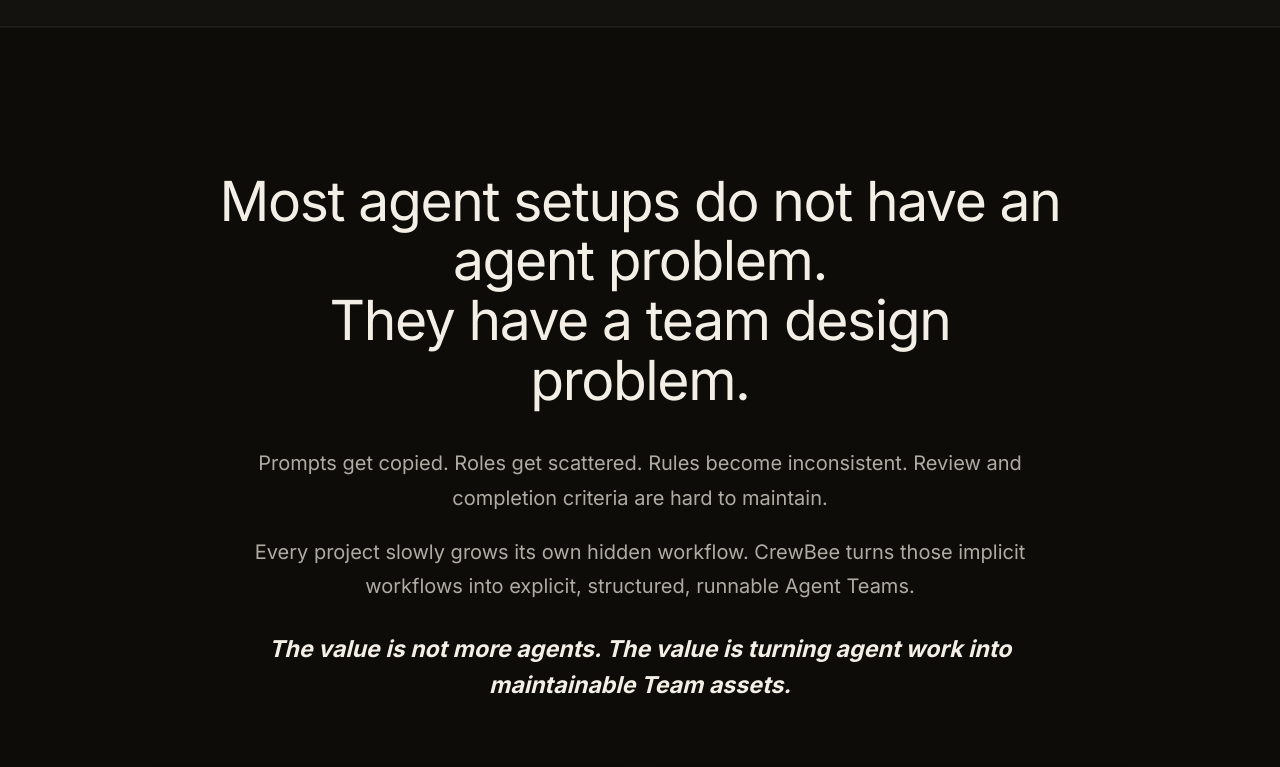
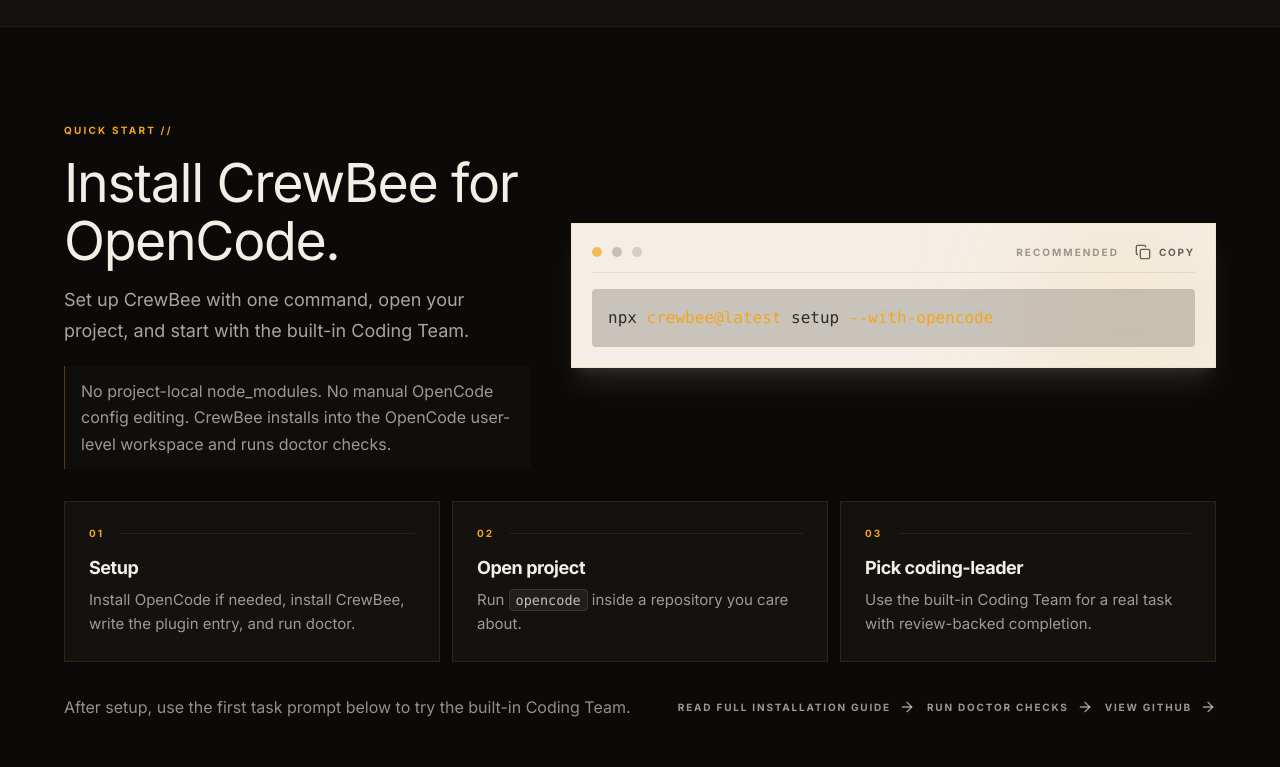
Before and after one commit to CrewBeeLab/crewbeelab.github.io, a React (Vite) app: page /en/ in a window 1280 px wide. Shown: the part 842-1609 px from the top of the page. Built offline with nearby package versions, Linux system fonts and the light colour scheme.

Commit message:
Add homepage installation section

```diff
--- a/src/App.tsx
+++ b/src/App.tsx
@@ -10,6 +10,7 @@ import {
   FirstTask,
   HeroSection,
   HowItWorks,
+  Installation,
   OpenCodeMvp,
   OpenSourceInspiration,
   ProjectContextRoadmap,
@@ -40,6 +41,7 @@ export default function App() {
           <HeroSection content={content} />
           <StatusBar content={content} />
         </div>
+        <Installation content={content} />
         <ProductRationale content={content} />
         <WhatWorksToday content={content} />
         <HowItWorks content={content} />
--- a/src/config/site.ts
+++ b/src/config/site.ts
@@ -1,6 +1,6 @@
 export const GITHUB_URL = 'https://github.com/CrewBeeLab/CrewBee';
 export const DISCUSSIONS_URL = `${GITHUB_URL}/discussions`;
-export const GET_STARTED_URL = '#first-task';
+export const GET_STARTED_URL = '#installation';
 export const DEMO_URL = '#first-task';
 export const SITE_URL = 'https://crewbeelab.github.io/';
 export const LANGUAGE_STORAGE_KEY = 'crewbee-language';
--- a/src/i18n/homepageContent.ts
+++ b/src/i18n/homepageContent.ts
@@ -10,7 +10,7 @@ export const homepageContent = {
       roadmap: 'Roadmap',
       docs: 'Docs',
       github: 'GitHub ↗',
-      quickStart: 'Quick Start',
+      quickStart: 'Install CLI',
       toggleTheme: 'Toggle dark mode',
       toggleMenu: 'Toggle navigation menu',
       switchLanguage: '中文',
@@ -30,6 +30,24 @@ export const homepageContent = {
       floating: ['Define Team', 'Pick Leader', 'Delegate / Review']
     },
     status: ['Team-first Definitions', 'Runtime Projection', 'Harness Adapter Layer', 'Context-isolated Delegation', 'Review-backed Coding Team', 'Portable Team Assets', 'First Adapter: OpenCode'],
+    installation: {
+      badge: 'QUICK START',
+      title: 'Install CrewBee for OpenCode.',
+      subtitle: 'Set up CrewBee with one command, open your project, and start with the built-in Coding Team.',
+      note: 'No project-local node_modules. No manual OpenCode config editing. CrewBee installs into the OpenCode user-level workspace and runs doctor checks.',
+      commandLabel: 'Recommended',
+      command: 'npx crewbee@latest setup --with-opencode',
+      copy: 'Copy',
+      copied: 'Copied',
+      copyFailed: 'Copy failed',
+      steps: [
+        { title: 'Setup', desc: 'Install OpenCode if needed, install CrewBee, write the plugin entry, and run doctor.' },
+        { title: 'Open project', desc: 'Run `opencode` inside a repository you care about.' },
+        { title: 'Pick coding-leader', desc: 'Use the built-in Coding Team for a real task with review-backed completion.' }
+      ],
+      links: ['Read full installation guide', 'Run doctor checks', 'View GitHub'],
+      afterSetup: 'After setup, use the first task prompt below to try the built-in Coding Team.'
+    },
     worksToday: {
       badge: 'What works today',
       title: 'Use a structured Coding Team in OpenCode today.',
@@ -191,7 +209,7 @@ export const homepageContent = {
       roadmap: 'Roadmap',
       docs: '文档',
       github: 'GitHub ↗',
-      quickStart: '快速开始',
+      quickStart: '安装 CLI',
       toggleTheme: '切换深色模式',
       toggleMenu: '切换导航菜单',
       switchLanguage: 'EN',
@@ -211,6 +229,24 @@ export const homepageContent = {
       floating: ['定义 Team', '选择 Leader', '委派 / Review']
     },
     status: ['Team-first 定义', 'Runtime Projection', '宿主适配层', '上下文隔离式委派', '带 review 的 Coding Team', '可迁移 Team 资产', '首个适配宿主：OpenCode'],
+    installation: {
+      badge: '快速开始',
+      title: '为 OpenCode 安装 CrewBee。',
+      subtitle: '一条命令完成配置，打开你的项目，从内置 Coding Team 开始试用。',
+      note: '不安装到业务项目 node_modules，不需要手动修改 OpenCode 配置。CrewBee 会安装到 OpenCode 用户级 workspace，并运行 doctor 检查。',
+      commandLabel: '推荐命令',
+      command: 'npx crewbee@latest setup --with-opencode',
+      copy: '复制',
+      copied: '已复制',
+      copyFailed: '复制失败',
+      steps: [
+        { title: '安装并检查', desc: '需要时安装 OpenCode，安装 CrewBee，写入 plugin entry，并运行 doctor。' },
+        { title: '打开项目', desc: '在你关心的代码仓库中运行 `opencode`。' },
+        { title: '选择 coding-leader', desc: '使用内置 Coding Team 执行一个带 review-backed completion 的真实任务。' }
+      ],
+      links: ['阅读完整安装指南', '运行 doctor 检查', '查看 GitHub'],
+      afterSetup: '安装完成后，可以使用下方第一个任务提示词试用内置 Coding Team。'
+    },
     worksToday: {
       badge: '当前能做什么',
       title: '今天就可以在 OpenCode 中使用结构化 Coding Team。',
--- /dev/null
+++ b/src/sections/Installation.tsx
@@ -0,0 +1,108 @@
+import { useEffect, useState } from 'react';
+import { ArrowRight, Copy } from 'lucide-react';
+import { GITHUB_URL } from '../config/site';
+import type { LocalizedSectionProps } from './types';
+
+const installationLinkHrefs = [GITHUB_URL, '#docs', GITHUB_URL] as const;
+
+const renderCommand = (command: string) => {
+  const parts = command.split(/(crewbee@latest|--with-opencode)/g);
+
+  return parts.map((part, index) => {
+    if (part === 'crewbee@latest' || part === '--with-opencode') {
+      return <span key={`${part}-${index}`} className="text-honey">{part}</span>;
+    }
+
+    return <span key={`${part}-${index}`}>{part}</span>;
+  });
+};
+
+const renderInlineCode = (text: string) => {
+  const parts = text.split(/(`[^`]+`)/g);
+
+  return parts.map((part, index) => {
+    if (part.startsWith('`') && part.endsWith('`')) {
+      return <code key={`${part}-${index}`} className="rounded border border-ink/10 bg-ink/5 px-1.5 py-0.5 font-mono text-[0.9em] text-ink/78">{part.slice(1, -1)}</code>;
+    }
+
+    return <span key={`${part}-${index}`}>{part}</span>;
+  });
+};
+
+export const Installation = ({ content }: LocalizedSectionProps) => {
+  const [copyState, setCopyState] = useState<'idle' | 'copied' | 'failed'>('idle');
+
+  useEffect(() => {
+    if (copyState === 'idle') return;
+
+    const timeout = window.setTimeout(() => setCopyState('idle'), 1800);
+    return () => window.clearTimeout(timeout);
+  }, [copyState]);
+
+  const handleCopy = async () => {
+    try {
+      await navigator.clipboard.writeText(content.installation.command);
+      setCopyState('copied');
+    } catch (error) {
+      console.error('Failed to copy CrewBee install command', error);
+      setCopyState('failed');
+    }
+  };
+
+  const copyLabel = copyState === 'copied' ? content.installation.copied : copyState === 'failed' ? content.installation.copyFailed : content.installation.copy;
+
+  return (
+    <section id="installation" className="section-container border-b border-ink/5 pt-16 md:pt-20 lg:pt-24">
+      <div className="grid gap-8 md:gap-10 lg:grid-cols-[0.42fr_0.58fr] lg:items-center">
+        <div className="max-w-[520px]">
+          <span className="mb-4 block text-[10px] font-bold uppercase tracking-[0.22em] text-honey">{content.installation.badge} //</span>
+          <h2 className="mb-4 font-serif text-3xl leading-[1.08] text-ink md:text-5xl lg:text-[3.35rem]">{content.installation.title}</h2>
+          <p className="mb-5 font-serif text-base leading-[1.68] text-ink/68 md:text-lg">{content.installation.subtitle}</p>
+          <p className="border-l border-honey/30 bg-surface/55 px-4 py-3 font-serif text-sm leading-[1.65] text-ink/62 md:text-base">{content.installation.note}</p>
+        </div>
+
+        <div className="card-paper relative overflow-hidden border-honey/15 bg-ink p-4 text-paper shadow-xl shadow-ink/10 md:p-5 lg:justify-self-end lg:w-full lg:max-w-[700px]">
+          <div className="absolute right-0 top-0 h-44 w-44 rounded-full bg-honey/14 blur-[70px]" />
+          <div className="relative z-10 mb-4 flex items-center justify-between gap-4 border-b border-paper/8 pb-3">
+            <div className="flex items-center gap-2.5">
+              <span className="h-2.5 w-2.5 rounded-full bg-honey/70" />
+              <span className="h-2.5 w-2.5 rounded-full bg-paper/20" />
+              <span className="h-2.5 w-2.5 rounded-full bg-paper/14" />
+            </div>
+            <div className="flex items-center gap-4">
+              <span className="hidden text-[10px] font-bold uppercase tracking-[0.2em] text-paper/38 sm:inline">{content.installation.commandLabel}</span>
+              <button type="button" onClick={handleCopy} className="inline-flex items-center gap-2 text-[10px] font-bold uppercase tracking-[0.18em] text-paper/62 transition-colors hover:text-honey">
+                <Copy className="h-4 w-4" /> {copyLabel}
+              </button>
+            </div>
+          </div>
+          <pre className="relative z-10 overflow-x-auto whitespace-pre rounded-sm bg-black/18 px-4 py-4 font-mono text-sm leading-relaxed text-paper/82 md:text-base"><code>{renderCommand(content.installation.command)}</code></pre>
+        </div>
+      </div>
+
+      <div className="mt-7 grid gap-3 md:mt-8 md:grid-cols-3">
+        {content.installation.steps.map((step, index) => (
+          <div key={step.title} className="card-paper flex min-h-32 flex-col justify-between p-5 md:p-6">
+            <div className="mb-4 flex items-center justify-between gap-4">
+              <span className="text-[10px] font-bold uppercase tracking-[0.2em] text-honey">0{index + 1}</span>
+              <span className="h-px flex-1 bg-ink/8" />
+            </div>
+            <h3 className="mb-2 text-base font-bold tracking-tight text-ink md:text-lg">{step.title}</h3>
+            <p className="font-serif text-sm leading-[1.65] text-ink/62 md:text-[15px]">{renderInlineCode(step.desc)}</p>
+          </div>
+        ))}
+      </div>
+
+      <div className="mt-7 flex flex-col gap-4 md:mt-8 lg:flex-row lg:items-center lg:justify-between">
+        <p className="font-serif text-sm leading-[1.65] text-ink/58 md:text-base">{content.installation.afterSetup}</p>
+        <div className="flex flex-col gap-3 sm:flex-row sm:flex-wrap sm:items-center lg:justify-end">
+          {content.installation.links.map((link, index) => (
+            <a key={link} href={installationLinkHrefs[index] ?? GITHUB_URL} target={index === 0 || index === 2 ? '_blank' : undefined} rel={index === 0 || index === 2 ? 'noreferrer' : undefined} className="group inline-flex items-center gap-2 text-[10px] font-bold uppercase tracking-[0.18em] text-ink/62 transition-colors hover:text-honey">
+              {link} <ArrowRight className="h-4 w-4 transition-transform group-hover:translate-x-1" />
+            </a>
+          ))}
+        </div>
+      </div>
+    </section>
+  );
+};
--- a/src/sections/index.ts
+++ b/src/sections/index.ts
@@ -5,6 +5,7 @@ export { Faq } from './Faq';
 export { HeroSection } from './HeroSection';
 export { FirstTask } from './FirstTask';
 export { HowItWorks } from './HowItWorks';
+export { Installation } from './Installation';
 export { OpenCodeMvp } from './OpenCodeMvp';
 export { OpenSourceInspiration } from './OpenSourceInspiration';
 export { ProductHighlights } from './ProductHighlights';
```
